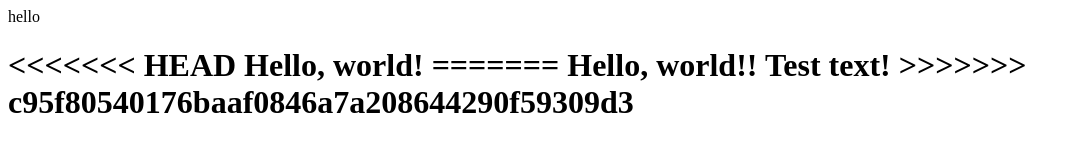
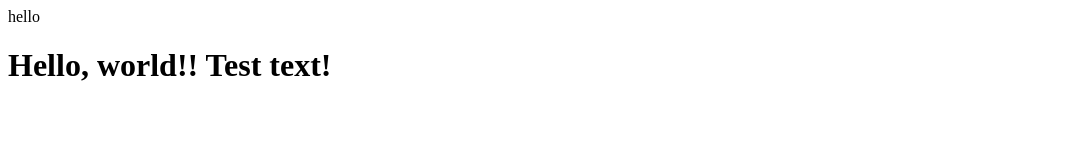
Before and after one commit to VitaliiFromFastov/test, a plain HTML site: page hello.html in a window 1280 px wide. Shown: the whole page, without its empty margins (0-1080 px from the left). Drawn offline with Linux system fonts and the light colour scheme.

Commit message:
new commit

```diff
--- a/hello.html
+++ b/hello.html
@@ -5,13 +5,12 @@
     </head>
     <body>
         <h1>
-<<<<<<< HEAD
-            Hello, world!
-=======
+
             Hello, world!!
+
+
             Test text!
 
->>>>>>> c95f80540176baaf0846a7a208644290f59309d3
         </h1>
     </body>
     </html>
```
